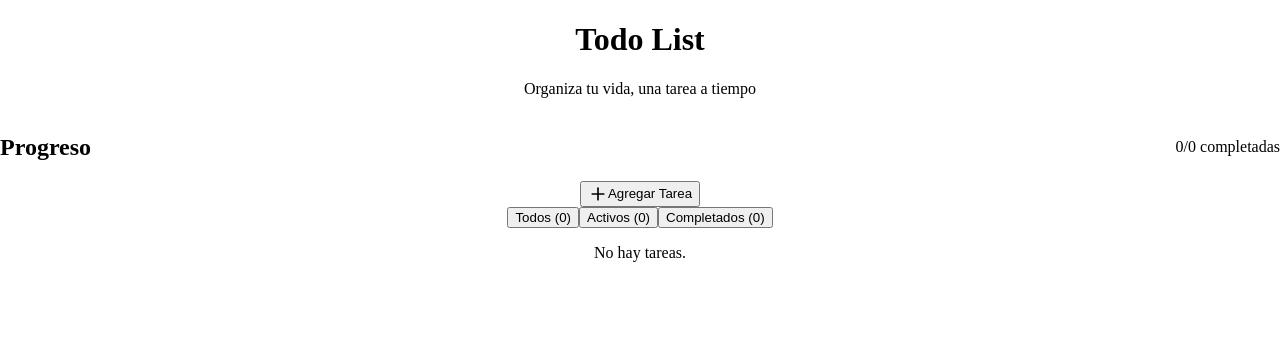
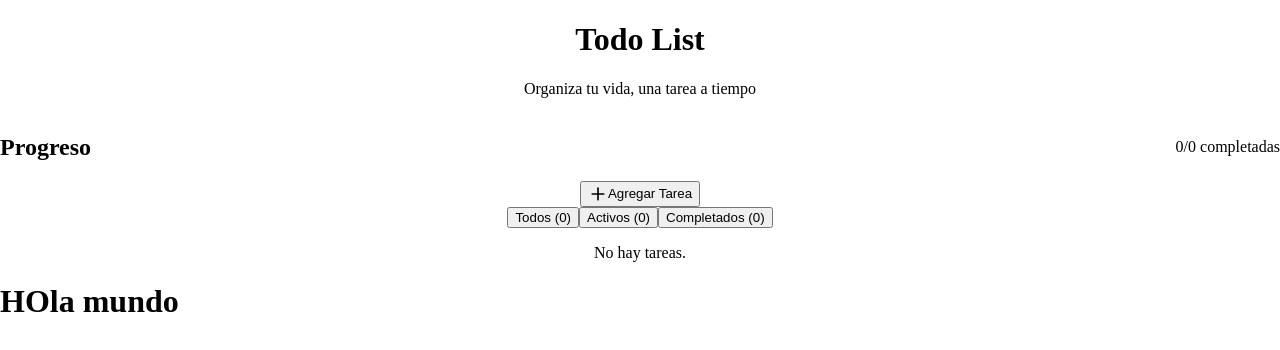
Before and after one commit to ChiangArt/To-Do-New, a React app: page / in a window 1280 px wide. Shown: the top 350 px of the page. Built offline with nearby package versions, Linux system fonts and the light colour scheme; the HTML template or start-up script is replaced by a standard one.

Commit message:
agregnado nuevas cosas

```diff
--- a/src/App.tsx
+++ b/src/App.tsx
@@ -4,6 +4,7 @@ export default function App() {
   return (
     <div className="min-h-screen bg-gray-100">
       <TodoHome />
+      <h1>HOla mundo</h1>
     </div>
   );
 }
```
